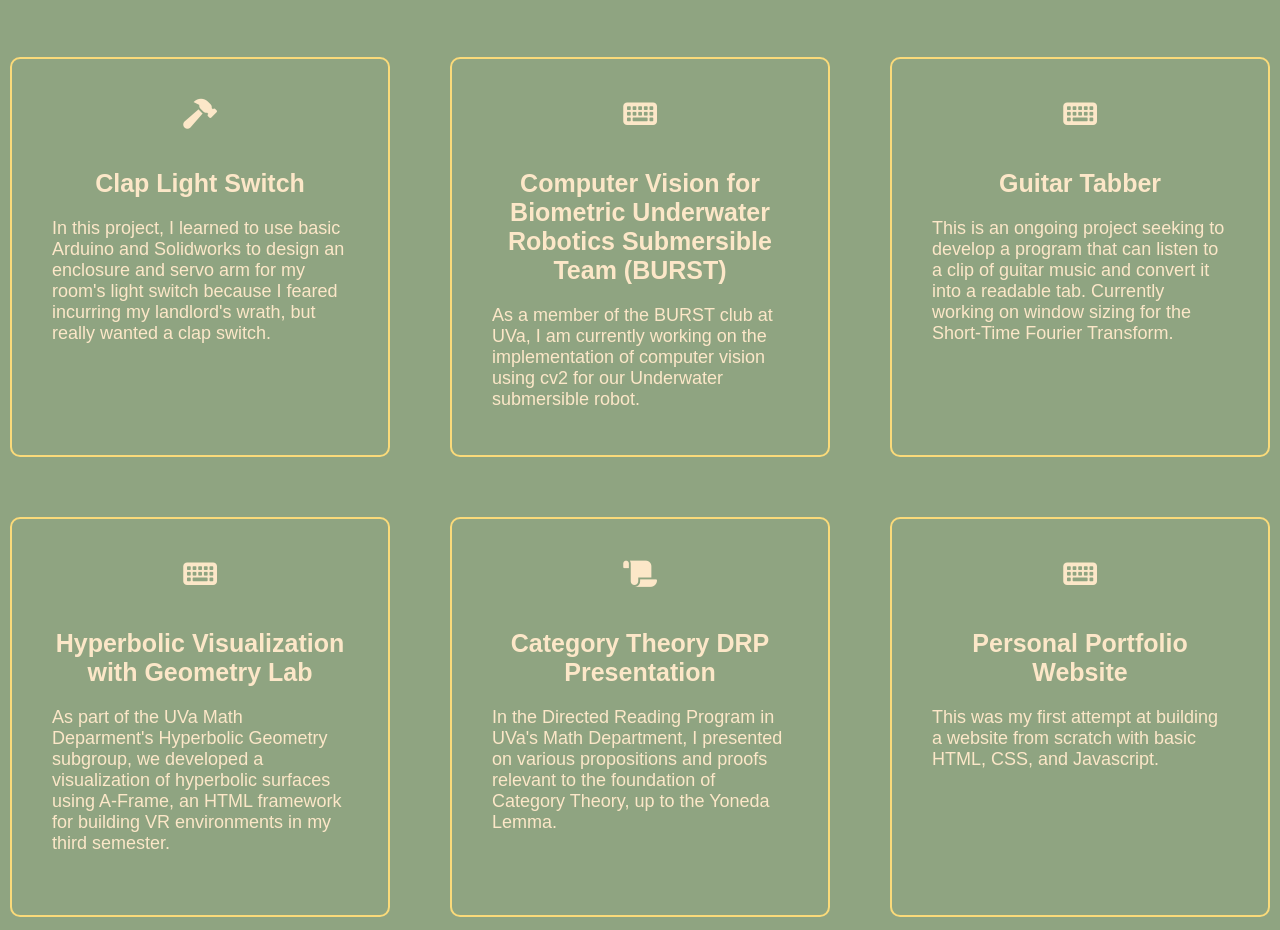
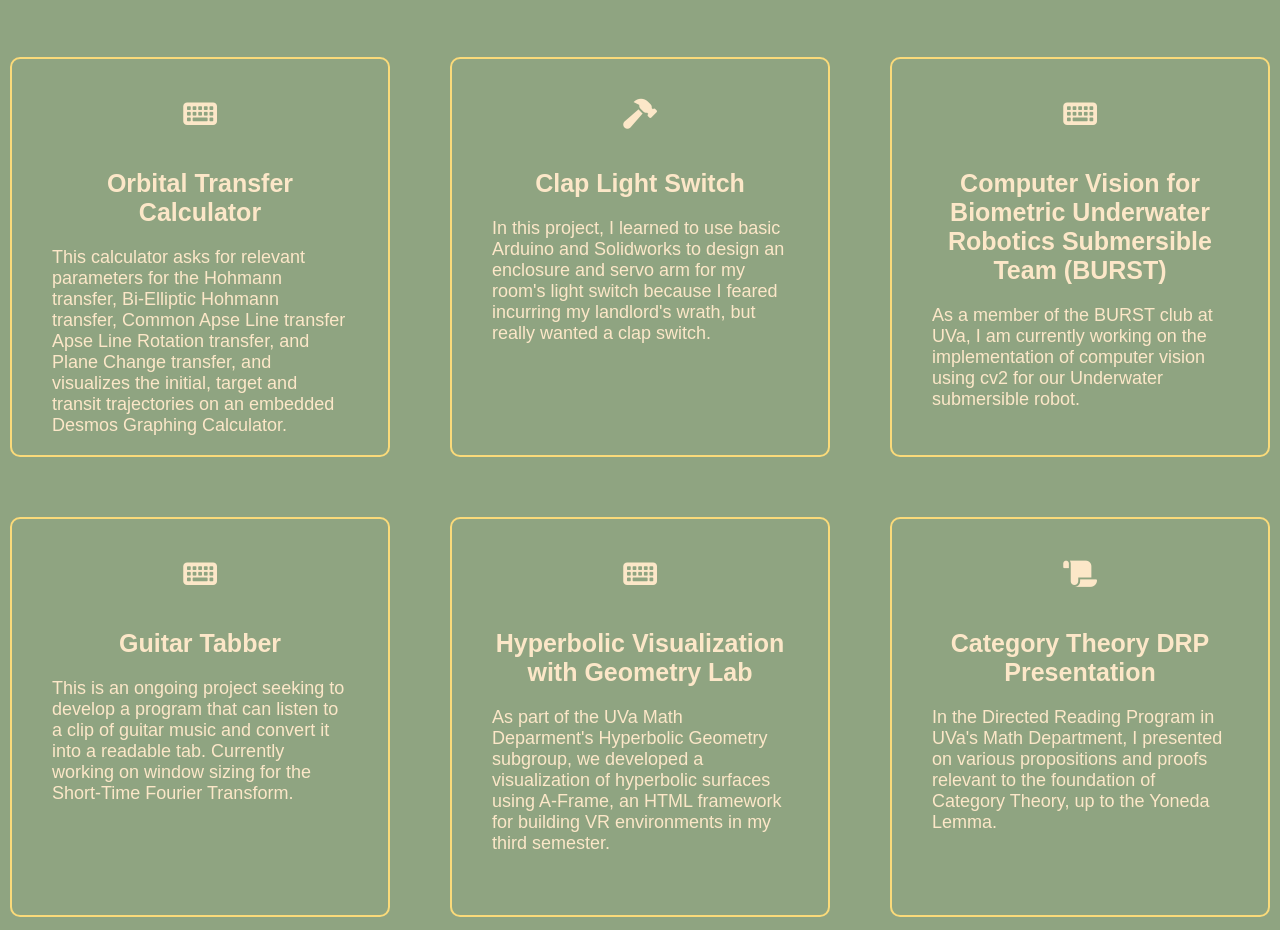
Before and after one commit to Sagittarius-B-Astro/pfolio, a plain HTML site: page index.html in a window 1280 px wide. Shown: the part 2623-3553 px from the top of the page. Drawn offline with Linux system fonts and the light colour scheme; a web font is replaced by a local one.

Commit message:
Update index.html
Added Orbital Transfer Calculator project

```diff
--- a/index.html
+++ b/index.html
@@ -200,6 +200,19 @@
                 </a>
             </div>
             <div class="Projects-container">
+                <a href="https://sagittarius-b-astro.github.io/OrbitalTransferCalculator/" class="project-link">
+                    <div class="projectdiv">
+                        <div class="projicon">
+                            <i class="fas fa-keyboard"></i>
+                        </div>
+                        <div class="projtitle">Orbital Transfer Calculator</div>
+                        <div class="projblurb">
+                            This calculator asks for relevant parameters for the Hohmann transfer, Bi-Elliptic Hohmann transfer, Common Apse Line transfer
+                            Apse Line Rotation transfer, and Plane Change transfer, and visualizes the initial, target and transit trajectories on an
+                            embedded Desmos Graphing Calculator.
+                        </div>
+                    </div>
+                </a>
                 <a href="clapswitch.html" class="project-link">
                     <div class="projectdiv">
                         <div class="projicon">
@@ -224,6 +237,8 @@
                         </div>
                     </div>
                 </a>
+            </div>
+            <div class="Projects-container">
                 <a href="https://github.com/Sagittarius-B-Astro/AcousticGuitarTabber" class="project-link">
                     <div class="projectdiv">
                         <div class="projicon">
@@ -236,8 +251,6 @@
                         </div>
                     </div>
                 </a>
-            </div>
-            <div class="Projects-container">
                 <a href="https://github.com/Sagittarius-B-Astro/CustomComponents" class="project-link">
                     <div class="projectdiv">
                         <div class="projicon">
@@ -262,6 +275,8 @@
                         </div>
                     </div>
                 </a>
+            </div>
+            <div class="Projects-container">
                 <a href="index.html" class="project-link">
                     <div class="projectdiv">
                         <div class="projicon">
```
